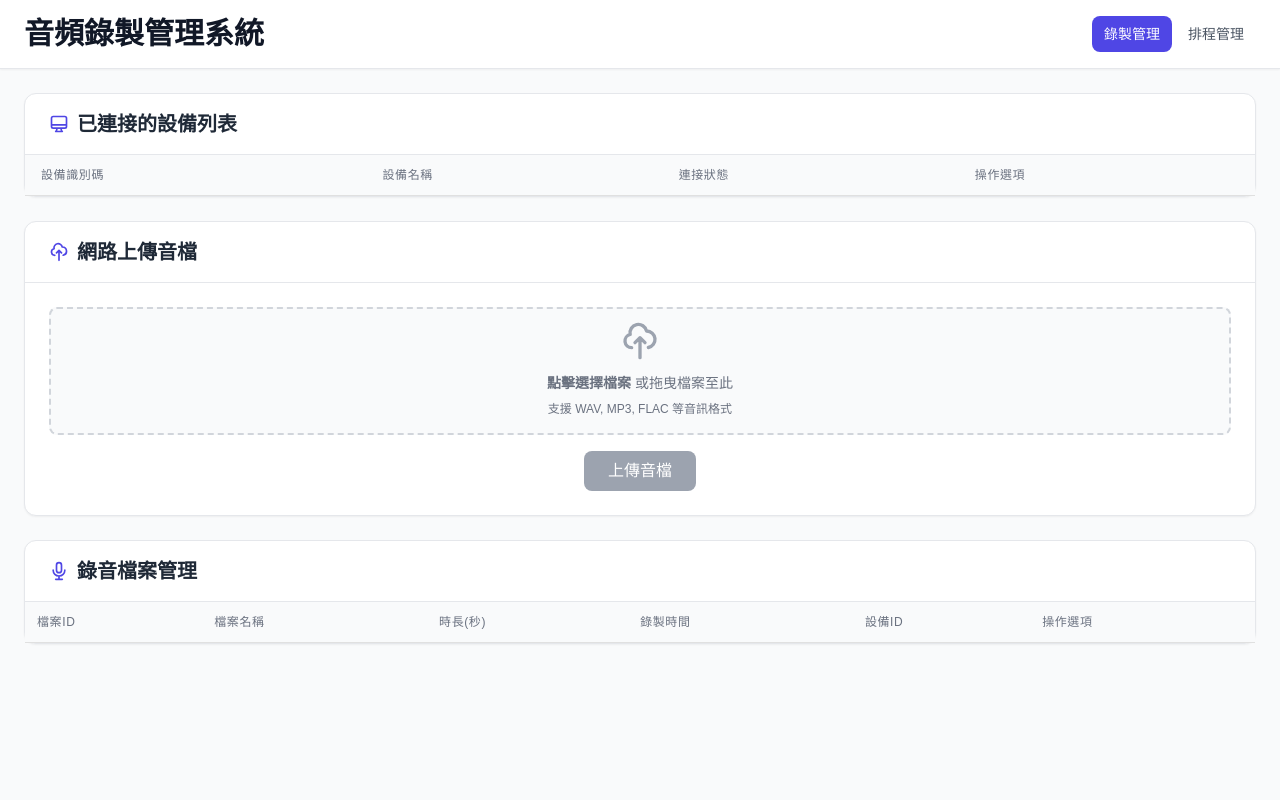
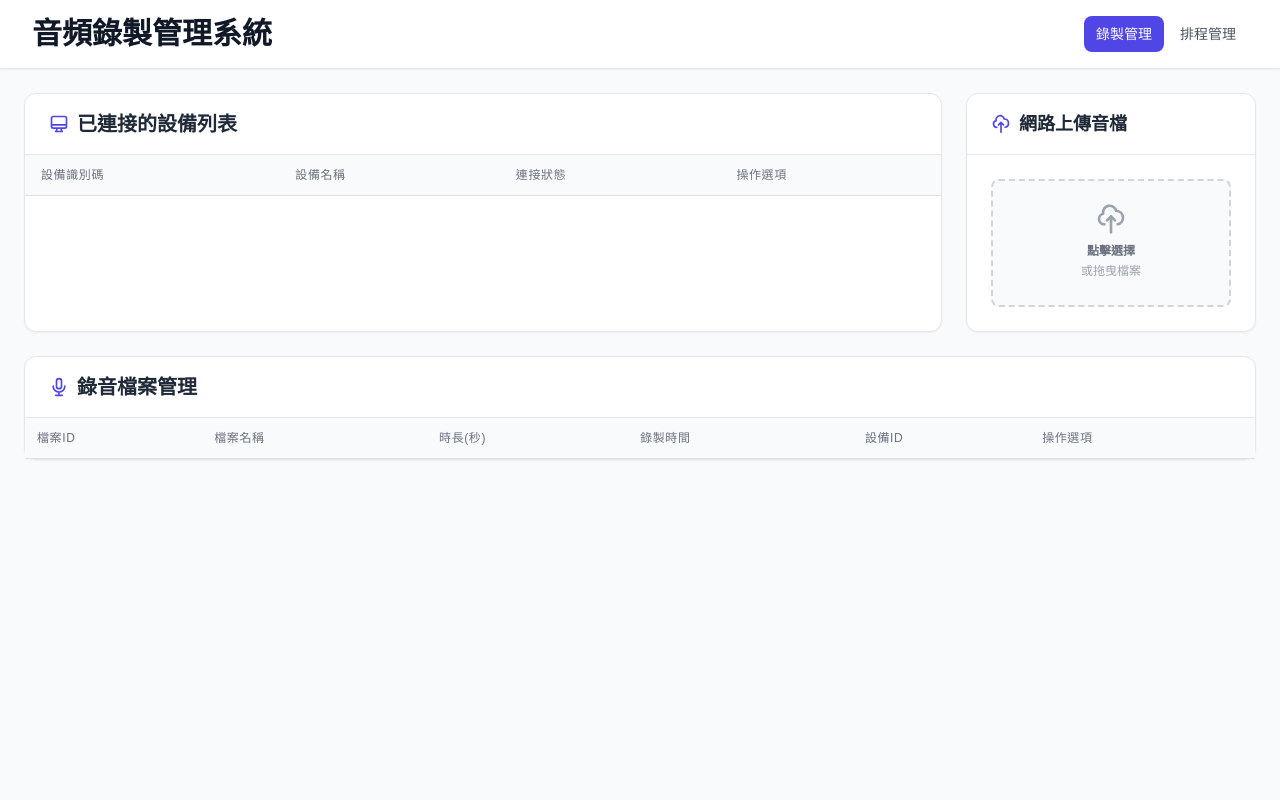
Before and after one commit to Terbinm/CPC_server_collectorSYS, a Flask app: page /dashboard in a window 1280 px wide. Run offline with Flask 3, Linux system fonts and the light colour scheme; lists and menus that the app fills with data are empty; some libraries are stand-ins or nearby versions.

Commit message:
stable_v4.1.1 update ui

```diff
--- a/main.py
+++ b/main.py
@@ -53,6 +53,6 @@ if __name__ == '__main__':
     logger.info("啟動應用程序")
     socketio.run(app,
                  host='0.0.0.0',
-                 port=5001,
+                 port=5000,
                  debug=True,
                  allow_unsafe_werkzeug=True)
--- a/templates/base.html
+++ b/templates/base.html
@@ -8,8 +8,32 @@
     <link rel="stylesheet" href="{{ url_for('static', filename='css/main.css') }}">
     {% block extra_head %}{% endblock %}
 </head>
-<body>
-    {% block content %}{% endblock %}
+<body class="bg-gray-50">
+    <!-- Header -->
+    {% block header %}
+    <header class="bg-white shadow-sm border-b">
+        <div class="w-full px-4 sm:px-6 lg:px-8 py-4">
+            <div class="flex flex-col sm:flex-row justify-between items-center gap-4">
+                <h1 class="text-2xl md:text-3xl font-bold text-gray-900">
+                    {% block page_title %}音頻錄製管理系統{% endblock %}
+                </h1>
+                <nav class="flex space-x-1">
+                    <a href="/dashboard" class="{% if request.path == '/dashboard' %}bg-indigo-600 text-white{% else %}text-gray-600 hover:text-gray-900 hover:bg-gray-100{% endif %} px-3 py-2 rounded-lg text-sm font-medium transition-colors">
+                        錄製管理
+                    </a>
+                    <a href="/schedule_management" class="{% if request.path == '/schedule_management' %}bg-indigo-600 text-white{% else %}text-gray-600 hover:text-gray-900 hover:bg-gray-100{% endif %} px-3 py-2 rounded-lg text-sm font-medium transition-colors">
+                        排程管理
+                    </a>
+                </nav>
+            </div>
+        </div>
+    </header>
+    {% endblock %}
+
+    <!-- Main Content -->
+    <main>
+        {% block content %}{% endblock %}
+    </main>
 
     {% block scripts %}{% endblock %}
 </body>
--- a/templates/dashboard.html
+++ b/templates/dashboard.html
@@ -2,9 +2,10 @@
 
 {% block title %}音頻錄製管理儀表板{% endblock %}
 
+{% block page_title %}音頻錄製管理系統{% endblock %}
+
 {% block extra_head %}
 <script src="https://cdnjs.cloudflare.com/ajax/libs/socket.io/4.0.1/socket.io.js"></script>
-<script src="https://cdn.tailwindcss.com"></script>
 <style>
 .flash {
     animation: flash 1s ease-in-out;
@@ -17,27 +18,11 @@
 {% endblock %}
 
 {% block content %}
-<div class="min-h-screen bg-gray-50">
-    <!-- Header -->
-    <div class="bg-white shadow-sm border-b">
-        <div class="w-full px-6 py-4">
-            <div class="flex flex-col sm:flex-row justify-between items-center gap-4">
-                <h1 class="text-2xl md:text-3xl font-bold text-gray-900">音頻錄製管理系統</h1>
-                <nav class="flex space-x-1">
-                    <a href="/dashboard" class="bg-indigo-600 text-white px-3 py-2 rounded-lg text-sm font-medium">
-                        錄製管理
-                    </a>
-                    <a href="/schedule_management" class="text-gray-600 hover:text-gray-900 px-3 py-2 rounded-lg text-sm font-medium hover:bg-gray-100">
-                        排程管理
-                    </a>
-                </nav>
-            </div>
-        </div>
-    </div>
-
 <div class="w-full px-4 lg:px-6 py-6">
-        <!-- 連接的設備 -->
-        <div class="bg-white rounded-xl shadow-sm border border-gray-200 mb-6">
+        <!-- 上方區塊：已連接的設備 (3/4) 與 網路上傳 (1/4) -->
+        <div class="grid grid-cols-1 lg:grid-cols-4 gap-6 mb-6">
+            <!-- 連接的設備 (佔3格) -->
+            <div class="lg:col-span-3 bg-white rounded-xl shadow-sm border border-gray-200">
                 <div class="px-4 lg:px-6 py-4 border-b border-gray-200">
                     <h2 class="text-lg lg:text-xl font-semibold text-gray-800 flex items-center">
                         <svg class="w-5 h-5 text-indigo-600 mr-2" fill="none" stroke="currentColor" viewBox="0 0 24 24">
@@ -62,36 +47,36 @@
                 </div>
             </div>
 
-        <!-- 網路上傳區塊 -->
-        <div class="bg-white rounded-xl shadow-sm border border-gray-200 mb-6">
+            <!-- 網路上傳區塊 (佔1格) -->
+            <div class="lg:col-span-1 bg-white rounded-xl shadow-sm border border-gray-200">
                 <div class="px-4 lg:px-6 py-4 border-b border-gray-200">
-                <h2 class="text-lg lg:text-xl font-semibold text-gray-800 flex items-center">
+                    <h2 class="text-base lg:text-lg font-semibold text-gray-800 flex items-center">
                         <svg class="w-5 h-5 text-indigo-600 mr-2" fill="none" stroke="currentColor" viewBox="0 0 24 24">
                             <path stroke-linecap="round" stroke-linejoin="round" stroke-width="2" d="M7 16a4 4 0 01-.88-7.903A5 5 0 1115.9 6L16 6a5 5 0 011 9.9M15 13l-3-3m0 0l-3 3m3-3v12"></path>
                         </svg>
                         網路上傳音檔
                     </h2>
                 </div>
-            <div class="p-6">
+                <div class="p-4 lg:p-6">
                     <form id="uploadForm" enctype="multipart/form-data" class="space-y-4">
                         <div class="flex items-center justify-center w-full">
                             <label for="fileInput" class="flex flex-col items-center justify-center w-full h-32 border-2 border-gray-300 border-dashed rounded-lg cursor-pointer bg-gray-50 hover:bg-gray-100">
                                 <div class="flex flex-col items-center justify-center pt-5 pb-6">
-                                <svg class="w-10 h-10 mb-3 text-gray-400" fill="none" stroke="currentColor" viewBox="0 0 24 24">
+                                    <svg class="w-8 h-8 mb-2 text-gray-400" fill="none" stroke="currentColor" viewBox="0 0 24 24">
                                         <path stroke-linecap="round" stroke-linejoin="round" stroke-width="2" d="M7 16a4 4 0 01-.88-7.903A5 5 0 1115.9 6L16 6a5 5 0 011 9.9M15 13l-3-3m0 0l-3 3m3-3v12"></path>
                                     </svg>
-                                <p class="mb-2 text-sm text-gray-500"><span class="font-semibold">點擊選擇檔案</span> 或拖曳檔案至此</p>
-                                <p class="text-xs text-gray-500">支援 WAV, MP3, FLAC 等音訊格式</p>
+                                    <p class="mb-1 text-xs text-gray-500 text-center"><span class="font-semibold">點擊選擇</span></p>
+                                    <p class="text-xs text-gray-400">或拖曳檔案</p>
                                 </div>
                                 <input id="fileInput" type="file" accept="audio/*" class="hidden" onchange="handleFileSelect(event)" />
                             </label>
                         </div>
-                    <div id="fileInfo" class="hidden bg-blue-50 border border-blue-200 rounded-lg p-4">
-                        <p class="text-sm text-gray-700"><span class="font-semibold">已選擇檔案：</span> <span id="fileName"></span></p>
-                        <p class="text-sm text-gray-700"><span class="font-semibold">檔案大小：</span> <span id="fileSize"></span></p>
+                        <div id="fileInfo" class="hidden bg-blue-50 border border-blue-200 rounded-lg p-3">
+                            <p class="text-xs text-gray-700 truncate"><span class="font-semibold">檔案：</span> <span id="fileName"></span></p>
+                            <p class="text-xs text-gray-700"><span class="font-semibold">大小：</span> <span id="fileSize"></span></p>
                         </div>
-                    <div class="text-center">
-                        <button type="submit" class="bg-indigo-600 text-white px-6 py-2 rounded-lg hover:bg-indigo-700 transition-colors disabled:bg-gray-400 disabled:cursor-not-allowed" id="uploadBtn" disabled>
+                        <div id="uploadBtnContainer" class="hidden text-center">
+                            <button type="submit" class="w-full bg-indigo-600 text-white px-4 py-2 rounded-lg hover:bg-indigo-700 transition-colors text-sm font-medium" id="uploadBtn">
                                 上傳音檔
                             </button>
                         </div>
@@ -99,9 +84,10 @@
                             <div class="w-full bg-gray-200 rounded-full h-2.5">
                                 <div id="progressBar" class="bg-indigo-600 h-2.5 rounded-full" style="width: 0%"></div>
                             </div>
-                        <p class="text-sm text-gray-600 text-center mt-2" id="progressText">上傳中...</p>
+                            <p class="text-xs text-gray-600 text-center mt-2" id="progressText">上傳中...</p>
                         </div>
                     </form>
+                </div>
             </div>
         </div>
 
@@ -133,7 +119,6 @@
             </div>
         </div>
     </div>
-</div>
 {% endblock %}
 
 {% block scripts %}
@@ -143,11 +128,15 @@ let selectedFile = null;
 
 function handleFileSelect(event) {
     selectedFile = event.target.files[0];
+    console.log('File selected:', selectedFile);
     if (selectedFile) {
         document.getElementById('fileName').textContent = selectedFile.name;
         document.getElementById('fileSize').textContent = formatFileSize(selectedFile.size);
         document.getElementById('fileInfo').classList.remove('hidden');
-        document.getElementById('uploadBtn').disabled = false;
+        const btnContainer = document.getElementById('uploadBtnContainer');
+        console.log('Button container:', btnContainer);
+        btnContainer.classList.remove('hidden');
+        console.log('Button container classes:', btnContainer.className);
     }
 }
 
@@ -171,9 +160,9 @@ document.getElementById('uploadForm').addEventListener('submit', async function(
     formData.append('file', selectedFile);
     formData.append('device_id', 'WEB_UPLOAD');
 
-    // 顯示進度條
+    // 顯示進度條，隱藏按鈕
     document.getElementById('uploadProgress').classList.remove('hidden');
-    document.getElementById('uploadBtn').disabled = true;
+    document.getElementById('uploadBtnContainer').classList.add('hidden');
 
     try {
         const response = await fetch('/upload_recording', {
@@ -190,16 +179,16 @@ document.getElementById('uploadForm').addEventListener('submit', async function(
             document.getElementById('fileInfo').classList.add('hidden');
             document.getElementById('uploadProgress').classList.add('hidden');
             selectedFile = null;
-            document.getElementById('uploadBtn').disabled = true;
         } else {
             alert('上傳失敗: ' + result.error);
+            document.getElementById('uploadBtnContainer').classList.remove('hidden');
         }
     } catch (error) {
         console.error('上傳錯誤:', error);
         alert('上傳過程中發生錯誤');
+        document.getElementById('uploadBtnContainer').classList.remove('hidden');
     } finally {
         document.getElementById('uploadProgress').classList.add('hidden');
-        document.getElementById('uploadBtn').disabled = false;
     }
 });
 
@@ -222,7 +211,8 @@ dropZone.addEventListener('drop', (e) => {
 
     const files = e.dataTransfer.files;
     if (files.length > 0) {
-        document.getElementById('fileInput').files = files;
+        const fileInput = document.getElementById('fileInput');
+        fileInput.files = files;
         handleFileSelect({ target: { files: files } });
     }
 });
@@ -266,10 +256,16 @@ function updateDevicesTable(devices) {
                 </span>
             </td>
             <td class="px-3 lg:px-4 py-2">
+                <div class="flex items-center gap-2">
+                    <div class="flex items-center gap-1">
+                        <label for="duration-${device.id}" class="text-xs text-gray-600 whitespace-nowrap">時長(秒):</label>
+                        <input type="number" id="duration-${device.id}" value="10" min="1" class="w-16 px-2 py-1 text-sm border border-gray-300 rounded focus:ring-2 focus:ring-indigo-500 focus:border-indigo-500">
+                    </div>
                     <button onclick="startRecording('${device.id}')"
-                        class="bg-indigo-600 text-white px-3 py-1 rounded-md hover:bg-indigo-700 text-sm transition-colors">
+                            class="bg-indigo-600 text-white px-3 py-1 rounded-md hover:bg-indigo-700 text-sm transition-colors whitespace-nowrap">
                         開始錄音
                     </button>
+                </div>
             </td>
         `;
     });
@@ -339,16 +335,19 @@ function removeRecordingFromTable(id) {
 }
 
 function startRecording(deviceId) {
-    var duration = prompt("請輸入錄音時長（秒）:", "10");
-    if (duration) {
-        socket.emit('start_recording', {device_id: deviceId, duration: parseFloat(duration)}, function(response) {
+    var durationInput = document.getElementById('duration-' + deviceId);
+    var duration = parseFloat(durationInput.value);
+
+    if (!duration || duration <= 0) {
+        alert("請輸入有效的錄音時長");
+        return;
+    }
+
+    socket.emit('start_recording', {device_id: deviceId, duration: duration}, function(response) {
         if (response.error) {
             alert("錄音失敗: " + response.error);
-            } else {
-                alert(response.message);
         }
     });
-    }
 }
 
 function deleteRecording(id) {
```
Also changed, not shown: templates/play.html (+5 -8 lines), templates/schedule_management.html (+30 -21 lines). Lines whose indentation alone changed are shown as unchanged.
